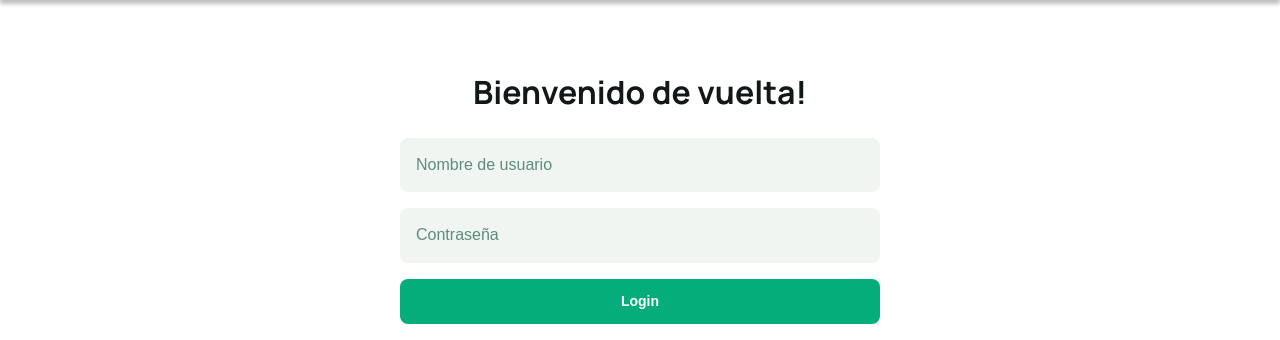
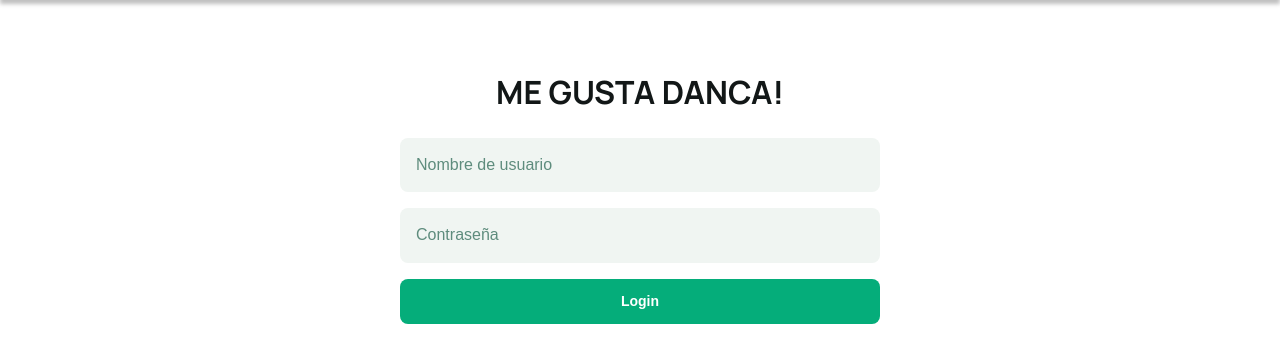
Before and after one commit to juandev-mx/Selenios-HPE, a Flask app: template templates/Login.html in a window 1280 px wide. Shown: the part 105-445 px from the top of the page. Run offline with Flask 3, Linux system fonts and the light colour scheme; the template is opened without the code that fills it, so the values that code supplies are empty.

Commit message:
Prueba de GitHub

```diff
--- a/templates/Login.html
+++ b/templates/Login.html
@@ -171,7 +171,7 @@ html,body {
 
   <main class="main">
     <div class="container form-wrap" aria-labelledby="welcome-title">
-      <h1 id="welcome-title" class="title">Bienvenido de vuelta!</h1>
+      <h1 id="welcome-title" class="title">ME GUSTA DANCA!</h1>
 
       <form class="login-form" action="#" method="post" onsubmit="event.preventDefault();">
         <label class="sr-only" for="username">Nombre de usuario</label>
```
